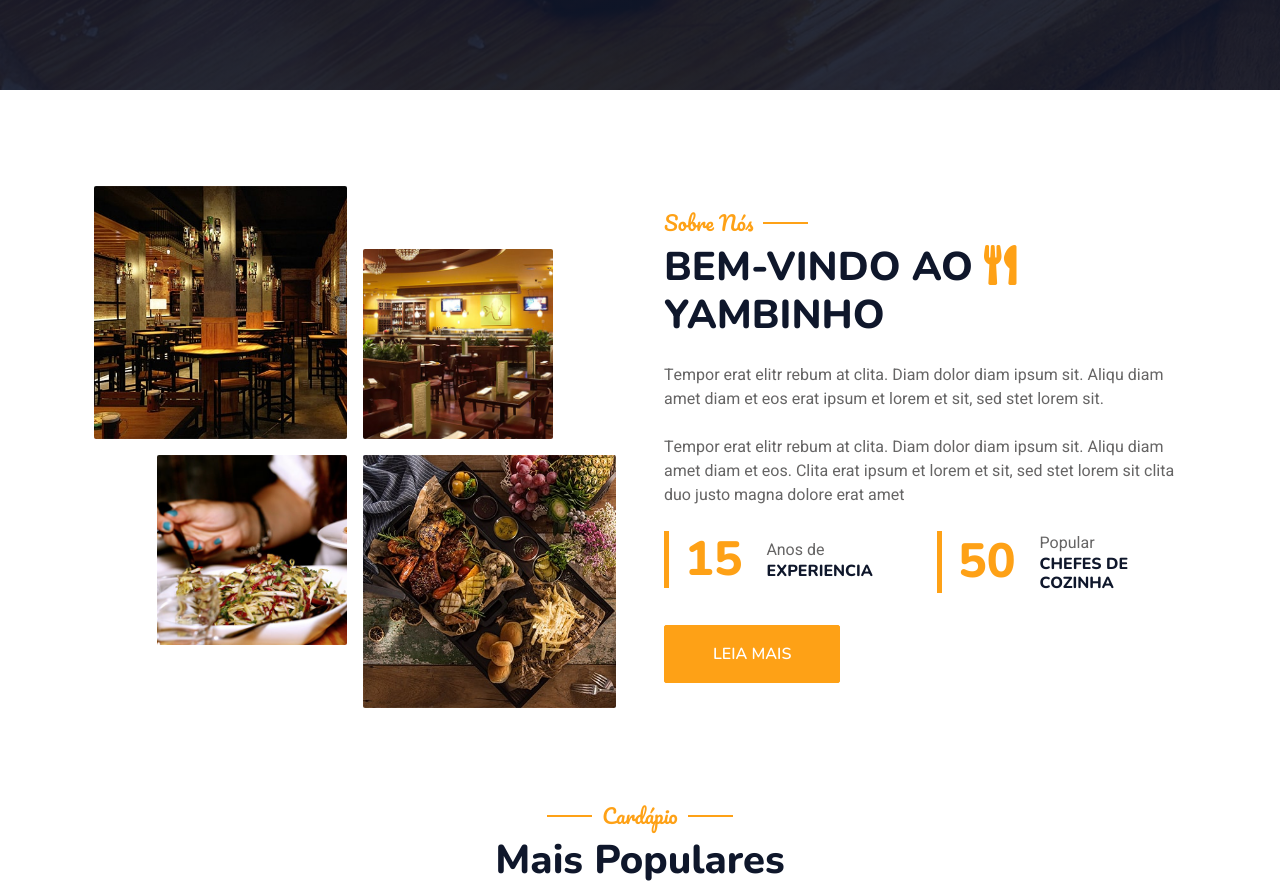
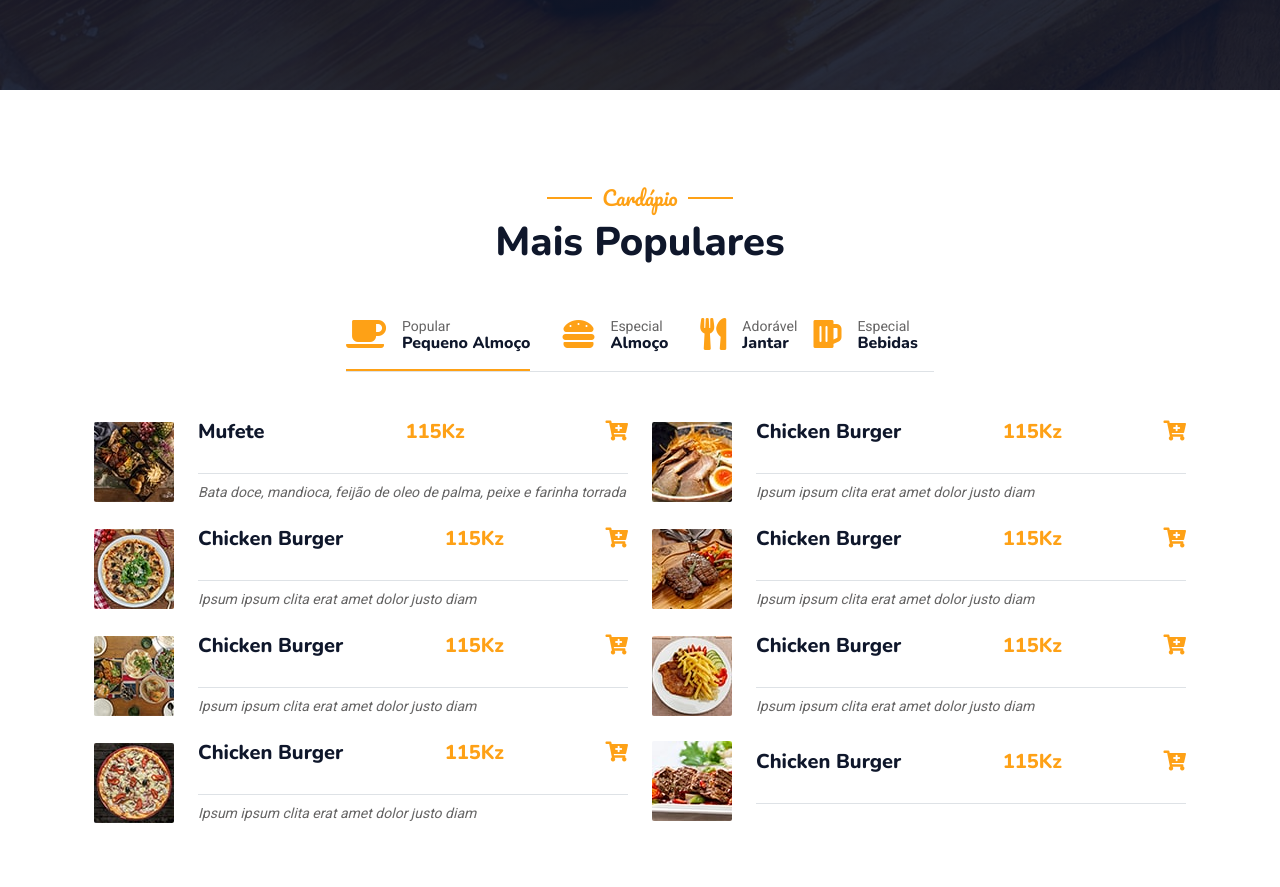
Before and after one commit to Frederico-Dulio/YambitoRestaurant, a plain HTML site: page index.html in a window 1280 px wide. Shown: the part 720-1607 px from the top of the page. Drawn offline with nearby package versions, Linux system fonts and the light colour scheme.

Commit message:
Removemos a parte que fala sobre o restourante

```diff
--- a/index.html
+++ b/index.html
@@ -85,61 +85,9 @@
         <!-- Service End -->
 
 
-        <!-- About Start -->
-        <div class="container-xxl py-5">
-            <div class="container">
-                <div class="row g-5 align-items-center">
-                    <div class="col-lg-6">
-                        <div class="row g-3">
-                            <div class="col-6 text-start">
-                                <img class="img-fluid rounded w-100 wow zoomIn" data-wow-delay="0.1s" src="img/about-1.jpg">
-                            </div>
-                            <div class="col-6 text-start">
-                                <img class="img-fluid rounded w-75 wow zoomIn" data-wow-delay="0.3s" src="img/about-2.jpg" style="margin-top: 25%;">
-                            </div>
-                            <div class="col-6 text-end">
-                                <img class="img-fluid rounded w-75 wow zoomIn" data-wow-delay="0.5s" src="img/about-3.jpg">
-                            </div>
-                            <div class="col-6 text-end">
-                                <img class="img-fluid rounded w-100 wow zoomIn" data-wow-delay="0.7s" src="img/about-4.jpg">
-                            </div>
-                        </div>
-                    </div>
-                    <div class="col-lg-6">
-                        <h5 class="section-title ff-secondary text-start text-primary fw-normal">Sobre Nós</h5>
-                        <h1 class="mb-4">BEM-VINDO AO <i class="fa fa-utensils text-primary me-2"></i>YAMBINHO</h1>
-                        <p class="mb-4">Tempor erat elitr rebum at clita. Diam dolor diam ipsum sit. Aliqu diam amet diam et eos erat ipsum et lorem et sit, sed stet lorem sit.</p>
-                        <p class="mb-4">Tempor erat elitr rebum at clita. Diam dolor diam ipsum sit. Aliqu diam amet diam et eos. Clita erat ipsum et lorem et sit, sed stet lorem sit clita duo justo magna dolore erat amet</p>
-                        <div class="row g-4 mb-4">
-                            <div class="col-sm-6">
-                                <div class="d-flex align-items-center border-start border-5 border-primary px-3">
-                                    <h1 class="flex-shrink-0 display-5 text-primary mb-0" data-toggle="counter-up">15</h1>
-                                    <div class="ps-4">
-                                        <p class="mb-0">Anos de</p>
-                                        <h6 class="text-uppercase mb-0">Experiencia</h6>
-                                    </div>
-                                </div>
-                            </div>
-                            <div class="col-sm-6">
-                                <div class="d-flex align-items-center border-start border-5 border-primary px-3">
-                                    <h1 class="flex-shrink-0 display-5 text-primary mb-0" data-toggle="counter-up">50</h1>
-                                    <div class="ps-4">
-                                        <p class="mb-0">Popular</p>
-                                        <h6 class="text-uppercase mb-0">Chefes de Cozinha</h6>
-                                    </div>
-                                </div>
-                            </div>
-                        </div>
-                        <a class="btn btn-primary py-3 px-5 mt-2" href="">Leia Mais</a>
-                    </div>
-                </div>
-            </div>
-        </div>
-        <!-- About End -->
-
 
         <!-- Menu Start -->
-        <div class="container-xxl py-5">
+     <div class="container-xxl py-5">
             <div class="container">
                 <div class="text-center wow fadeInUp" data-wow-delay="0.1s">
                     <h5 class="section-title ff-secondary text-center text-primary fw-normal">Cardápio</h5>
```
